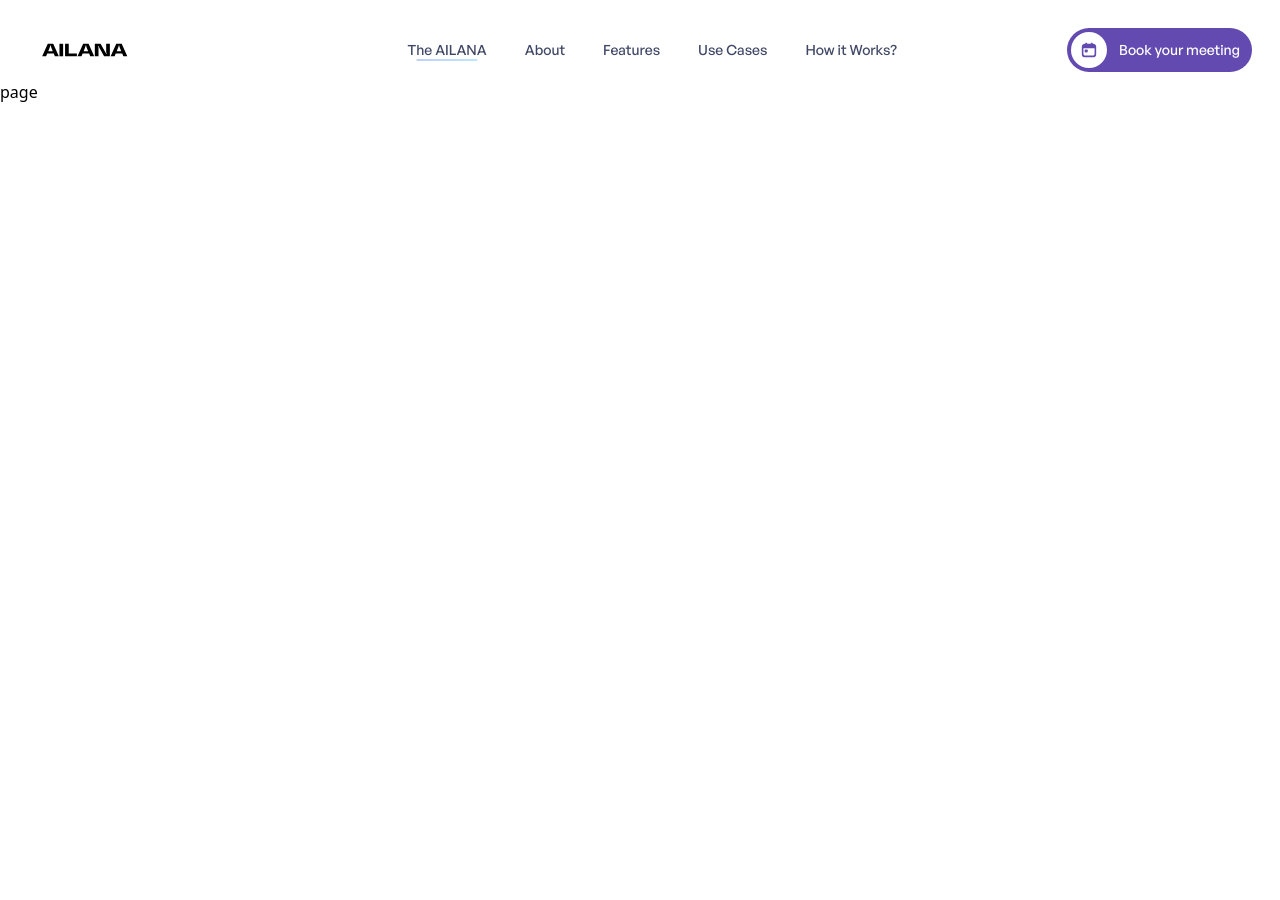
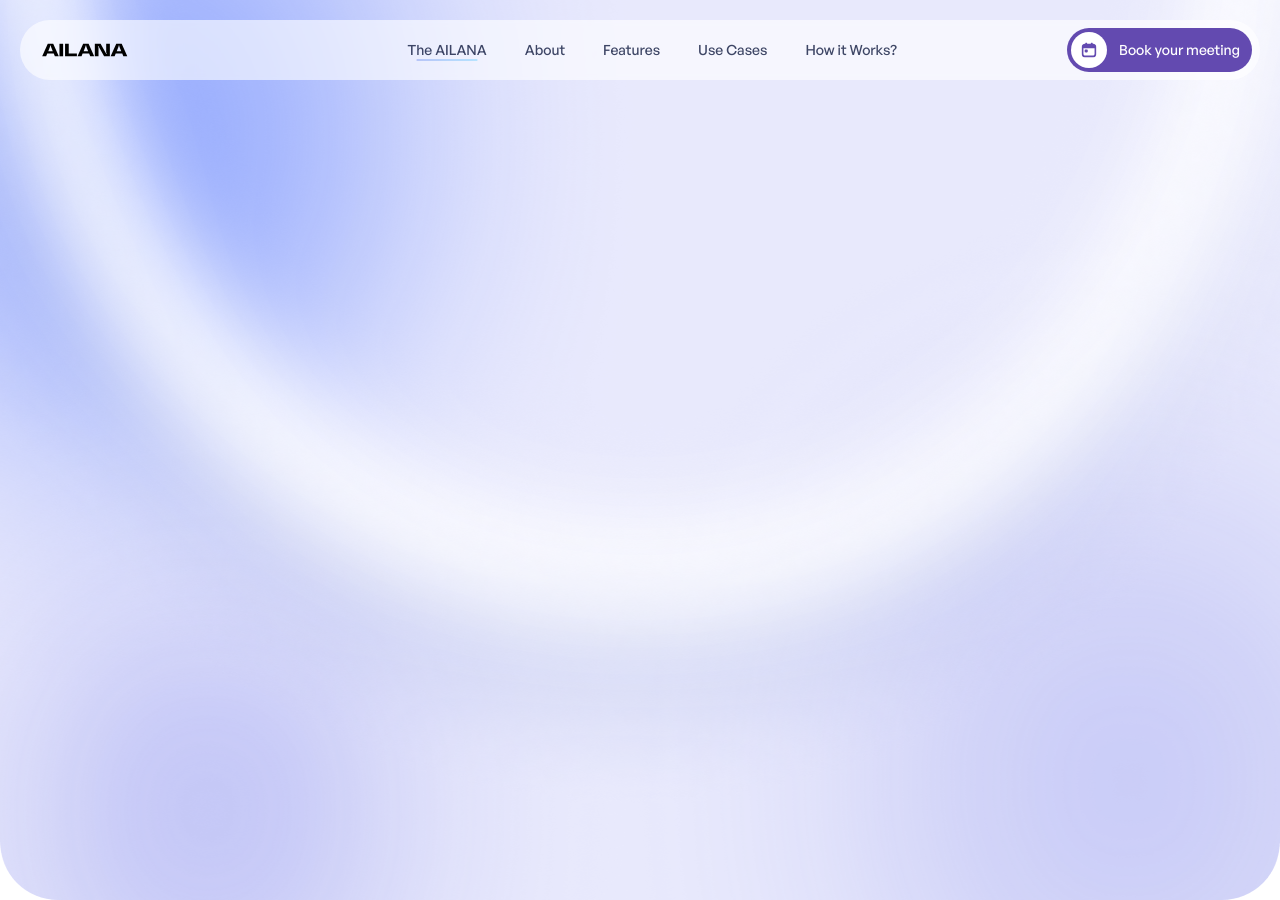
Before and after one commit to MdMuzahid07/AIVA, a Next.js app: page / in a window 1280 px wide. Before the commit the page ends 800 px from the top, so only its background shows below. Built offline with nearby package versions, Linux system fonts and the light colour scheme.

Commit message:
top hero bg

```diff
--- a/src/app/(main)/page.tsx
+++ b/src/app/(main)/page.tsx
@@ -1,8 +1,11 @@
+import TopHeroSection from "@/components/home/TopHeroSection";
 
 const page = () => {
   return (
-    <div>page</div>
+    <>
+      <TopHeroSection />
+    </>
   )
 }
 
-export default page
+export default page;
--- /dev/null
+++ b/src/components/home/TopHeroSection.tsx
@@ -0,0 +1,19 @@
+import Image from "next/image";
+
+const TopHeroSection = () => {
+    return (
+        <section className="max-w-[1440px] mx-auto bg-[rgba(133,139,236,0.10)] rounded-b-[58px]">
+            <div className="w-full lg:h-[900px] -mt-[80px]">
+                <Image
+                    src="/images/home/top-hero-section/aiva-top-hero-bg.png"
+                    width={1440}
+                    height={900}
+                    alt="aiva top hero bg"
+                    className="w-full h-full rounded-b-[58px]"
+                />
+            </div>
+        </section>
+    )
+}
+
+export default TopHeroSection;
--- a/src/components/shared/Navbar.tsx
+++ b/src/components/shared/Navbar.tsx
@@ -6,7 +6,7 @@ const Navbar = () => {
     const [showNav, setShowNav] = useState(false);
 
     return (
-        <header className="max-w-[1440px] mx-auto w-full mt-[20px] px-[16px] md:px-[24px] lg:px-[0px]">
+        <header className="max-w-[1440px] sticky top-[20px] mx-auto w-full mt-[20px] px-[16px] md:px-[24px] lg:px-[0px] bg-none">
             <nav className="max-w-[1240px] mx-auto flex items-center justify-between  pl-[22px] pr-[8px] w-full h-[60px] rounded-[50px] bg-[rgba(255,255,255,0.60)] backdrop-blur-[3px] relative">
                 <Link href="/">
                     <svg xmlns="http://www.w3.org/2000/svg" width="86" height="14" viewBox="0 0 86 14" fill="none">
```
Also changed, not shown: public/images/home/top-hero-section/aiva-top-hero-bg.png (added).
